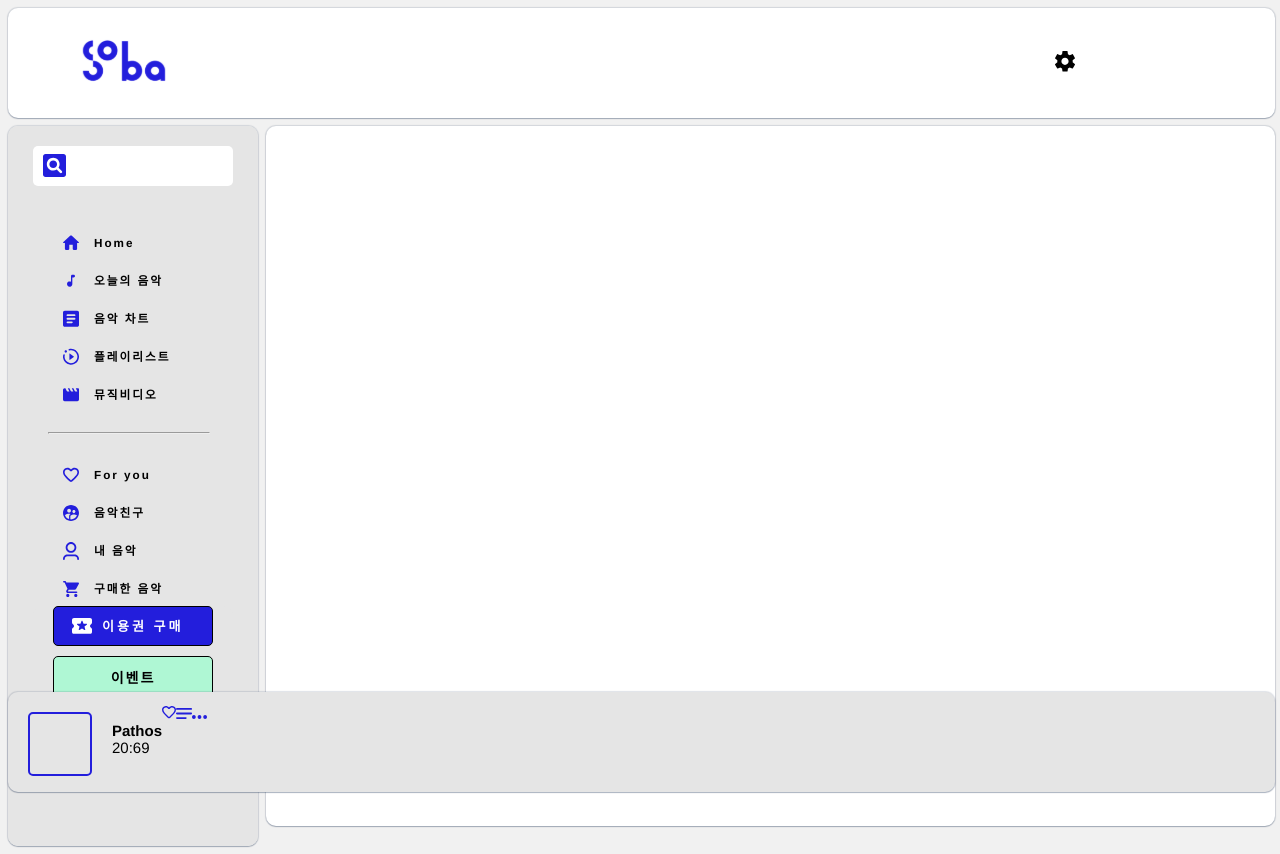
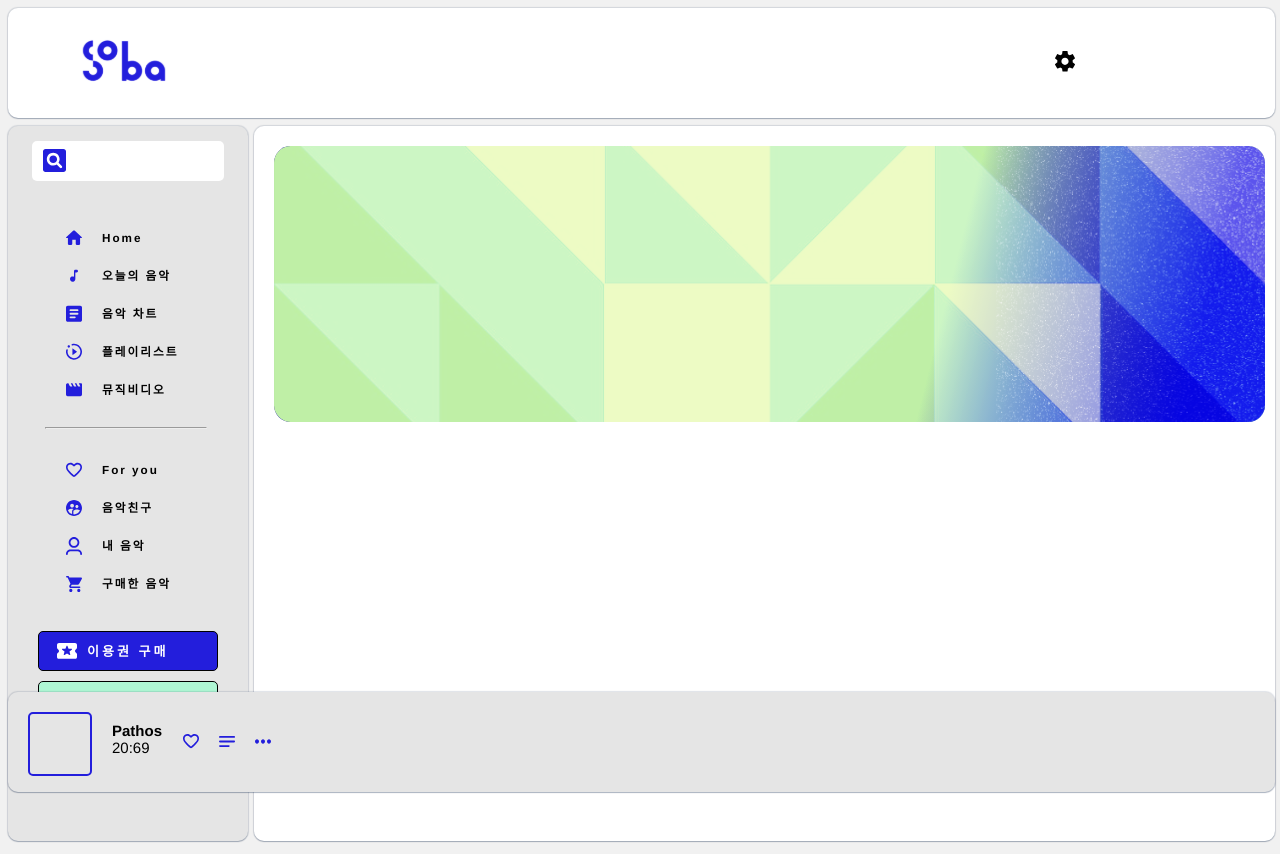
Before and after one commit to Yeonji-Noob/Website_project2, a React (Create React App) app: page / in a window 1280 px wide. Built offline with nearby package versions, Linux system fonts and the light colour scheme.

Commit message:
page 1 진행중

```diff
--- a/src/component/content.tsx
+++ b/src/component/content.tsx
@@ -1,6 +1,9 @@
+import Home from "../page/home";
+
 const Content: React.FC = () => (
 
     <div className="content">
+        <Home/>
     </div>
 
 )
--- a/src/component/music-bar.tsx
+++ b/src/component/music-bar.tsx
@@ -10,7 +10,7 @@ const MusicBar: React.FC = () => (
             <p>Pathos</p>
             <p>20:69</p>
         </div>
-        <figure>
+        <figure className="left-icon">
             <img src={Heart} alt="heart" />
             <img src={Lylics} alt="lylics" />
             <img src={Etc} alt="etc" />
--- a/src/component/sidebar.tsx
+++ b/src/component/sidebar.tsx
@@ -56,7 +56,7 @@ const Sidebar: React.FC = () => (
 
 
                 {/*----------------- 구분선 ----------------------*/}
-                <hr />
+                <hr/>
 
                 {/* ---------------- */}
                 {/* ---두번째 섹션--- */}
--- /dev/null
+++ b/src/page/home.tsx
@@ -0,0 +1,11 @@
+import Mainimg from "../assets/playlistbox.svg"
+
+const Home: React.FC = () => (
+
+    <div className="home">
+        <img src={Mainimg} alt="imgbox" />
+    </div>
+
+)
+
+export default Home;
--- a/src/sass/components/_buttons.scss
+++ b/src/sass/components/_buttons.scss
@@ -1,22 +1,19 @@
 .sidebar--button--container {
-    position: sticky;
+    position: absolute;
+    bottom: 170px;
     display: block;
-    width: 200px;
-    height: 140px;
+    width: 100%;
+    height: 90px;
     margin: auto;
-    bottom: 100px;
-    border-radius: 10px;
-    background-color: #e5e5e5;
+
 }
-
 
 .sidebar-button {
     display: flex;
     flex-direction: column;
-    margin-top: 30px;
-    padding-left: 20px;
-    padding-right: 20px;
-
+    margin-top: 50px;
+    padding-left: 30px;
+    padding-right: 30px;
 
     & .ticket {
         display: flex;
--- a/src/sass/layout/_content.scss
+++ b/src/sass/layout/_content.scss
@@ -1,11 +1,11 @@
 .content {
+  grid-area: 2 / 2 / 2 / 10;
   position: relative;
-  top: 0px;
   display: block;
-  grid-area: 2 / 2 / 4 / 10;
   background-color: $light-main-color;
-  width: 100%;
-  height: 80%;
+  height: 100%;
+  margin-left: -2px;
+  left: 0;
   min-height: calc(100vh - 100px);
   @include set-container-style;
   }
--- a/src/sass/layout/_grid.scss
+++ b/src/sass/layout/_grid.scss
@@ -1,6 +1,6 @@
 .container {
   display: grid;
-  grid-template-columns: repeat(8, 1fr);
+  grid-template-columns: repeat(9, 1fr);
   grid-template-rows: repeat(1, 1fr);
   grid-column-gap: 8px;
   grid-row-gap: 8px;
--- a/src/sass/layout/_musicbar.scss
+++ b/src/sass/layout/_musicbar.scss
@@ -31,4 +31,28 @@
     }
   }
 
+
 }
+
+
+.left-icon {
+
+  position: absolute;
+  top: 37px;
+  transform: translateY(-50%);
+  left: 135px;
+
+
+  & img {
+
+    width: 16px;
+    height: 16px;
+    margin-right: 20px;
+    cursor: pointer;
+  }
+
+  & img:last-child {
+
+  }
+
+}
--- a/src/sass/layout/_sidebar.scss
+++ b/src/sass/layout/_sidebar.scss
@@ -1,22 +1,21 @@
-
 .sidebar {
   position: sticky;
-  grid-area: 2 / 1 / 4 / 2 ;
+  grid-area: 2 / 1 / 3 / 2;
   background-color: #e5e5e5;
-  width: 250px;
-  height: 50vh;
-  padding-top: 20px;
-  overflow: auto;
+  width: 240px;
+  padding-top: 15px;
   overflow-x: hidden;
+
   min-height: calc(100vh - 100px);
   @include set-container-style;
 }
 
-
-
 .sidebar-contents {
-
+  position: relative;
   overflow: auto;
+  overflow-x: hidden;
+  height: 50vh;
+  left: -2px;
 
   & p {
     display: flex;
@@ -33,10 +32,12 @@
     & h3 {
       position: relative;
       top: 3px;
-      left: 70px;
+      left: 80px;
     }
 
-    &:hover {
+    &:hover,
+    &:focus,
+    &:active {
       color: #fff;
       background-color: $main-color;
       cursor: pointer;
@@ -44,53 +45,53 @@
 
     & img {
       position: relative;
-      top: 3px;
-      left: 55px;
+      top: 2.5px;
+      left: 60px;
       width: 16px;
+
     }
   }
 
   & .sns-icon {
     position: relative;
-    margin: 0 35px;
+    left: 0;
+    margin-left: 35px;
+    padding-bottom: 10px;
+    margin-bottom: 5vh;
     & img {
-
       padding: 1vh;
-      margin-left: 10px;
-
+      margin-left: 9px;
     }
 
-    & img:last-child{
+    & img:last-child {
       position: relative;
       top: -4px;
     }
 
     & img:hover {
       cursor: pointer;
-
     }
   }
 }
 
-
-
 /*------구분선-------*/
 hr {
+  position: relative;
   background-color: #f1f1f1;
-  width: 160px;
-  margin: 20px 40px;
+  margin-top: 20px;
+  margin-bottom: 20px;
+  width: 20vh;
+  right: 130px;
 }
-
 
 .sidebar-contents {
   overflow-x: hidden;
 
   & .scroll-content {
-      width: 500px;
-      display: block;
-      margin-top: 2vh;
-      overflow: auto;
-      background-color: #e5e5e5;
+    width: 500px;
+    display: block;
+    margin-top: 2vh;
+    overflow: auto;
+    background-color: #e5e5e5;
   }
-
 }
--- a/src/sass/pages/_home.scss
+++ b/src/sass/pages/_home.scss
@@ -0,0 +1,8 @@
+.home img {
+
+    position: relative;
+    top: 20px;
+    left: 20px;
+    width: 97%;
+    height: 97%;
+}
```
Also changed, not shown: src/component/swich.tsx (added, +19 -0 lines), src/assets/playlistbox.svg (added), src/sass/components/_switch.scss (added).
